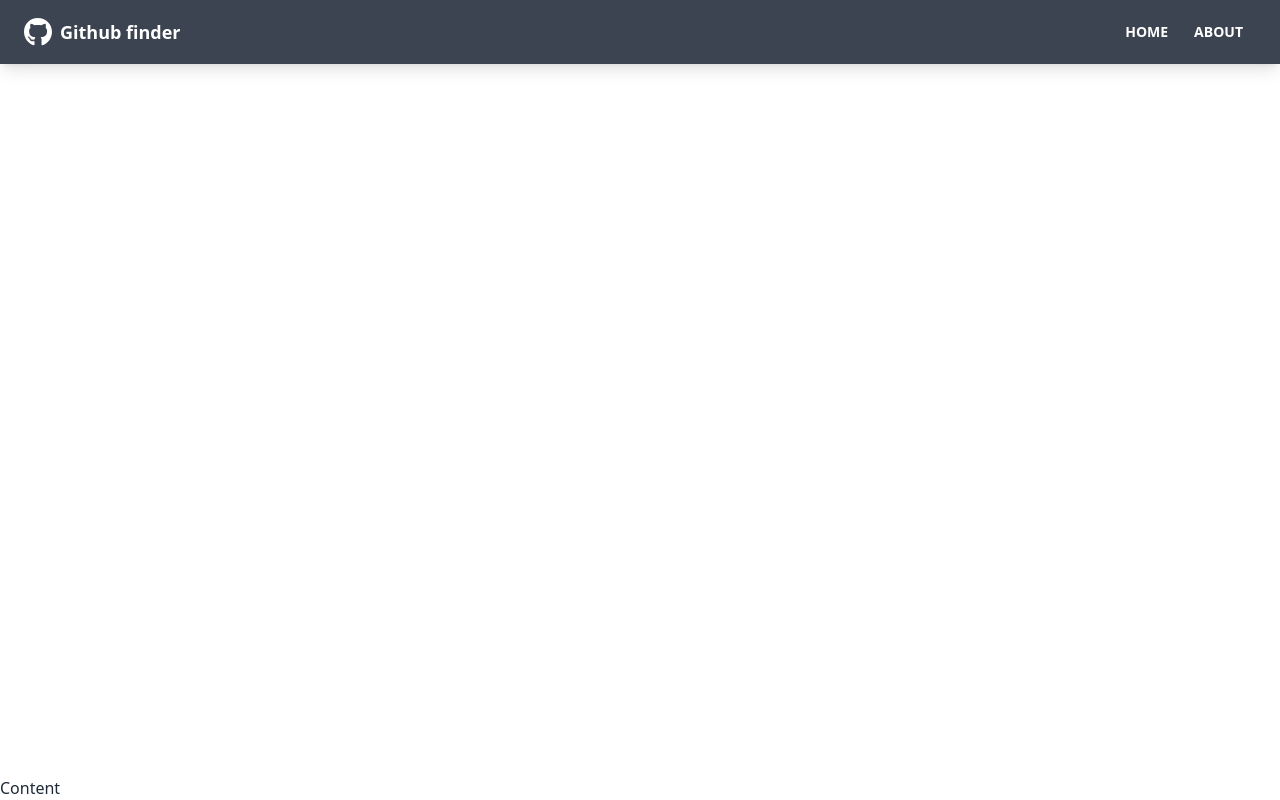
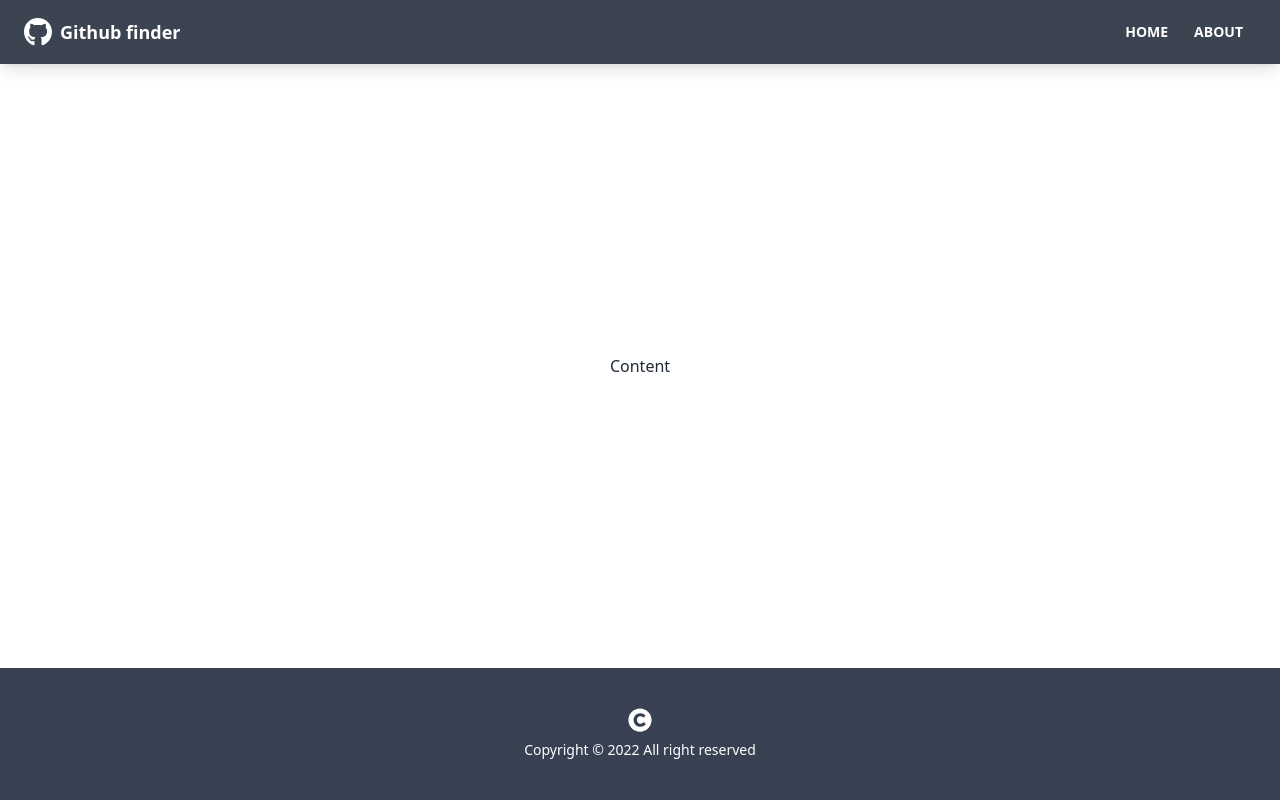
Before and after one commit to vasylmiskiv1/githubfinder, a React (Create React App) app: page / in a window 1280 px wide. Built offline with nearby package versions, Linux system fonts and the light colour scheme; the HTML template or start-up script is replaced by a standard one.

Commit message:
footer was added

```diff
--- a/src/App.js
+++ b/src/App.js
@@ -1,5 +1,6 @@
 import { BrowserRouter as Router, Route } from "react-router-dom";
 import Navbar from "./components/layout/Navbar";
+import Footer from "./components/layout/Footer";
 
 function App() {
   return (
@@ -7,7 +8,9 @@
       <div className="flex flex-col justify-between h-screen">
         <Navbar />
 
-        <main>Content</main>
+        <main className="containter mx-auto px-3 pb-12">Content</main>
+
+        <Footer />
       </div>
     </Router>
   );
--- /dev/null
+++ b/src/components/layout/Footer.jsx
@@ -0,0 +1,17 @@
+import { FaCopyright } from 'react-icons/fa'
+
+const Footer = () => {
+  const footerYear = new Date().getFullYear()
+
+  return (
+    <footer className="footer p-10 bg-gray-700
+    text-primary-content footer-center">
+      <div>
+        <FaCopyright className='text-2xl'/>
+        <p>Copyright &copy; {footerYear} All right reserved</p>
+      </div>
+    </footer>
+  );
+}
+
+export default Footer;
```
